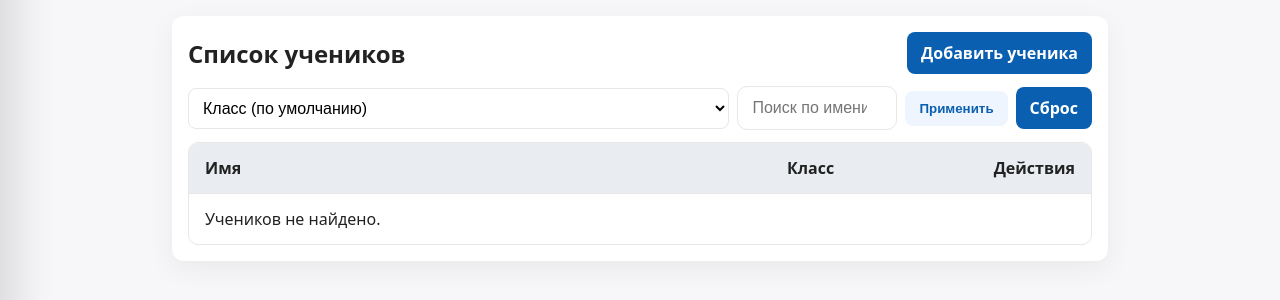
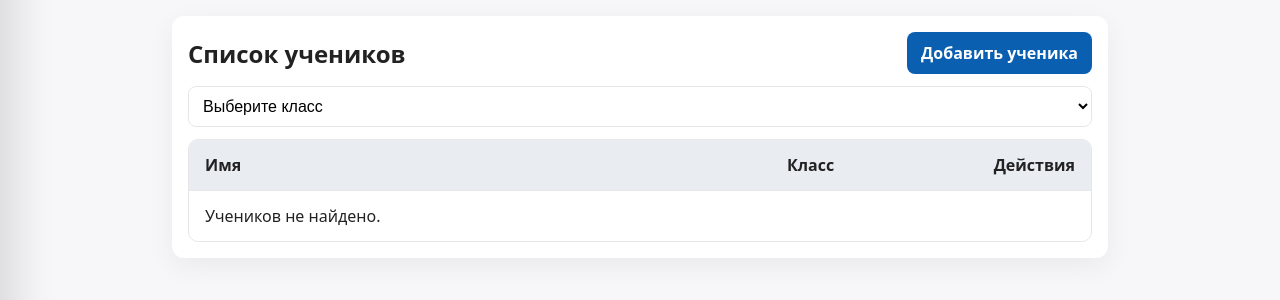
Before and after one commit to alikitto/repp2025, a PHP site: page /profile/list.php in a window 1280 px wide. Shown: the part 61-361 px from the top of the page. Run offline with PHP 8.4, Linux system fonts and the light colour scheme; the visitor is signed in with stand-in values (Sample User, id 1); data that the repository does not hold is empty.

Commit message:
Update list.php

```diff
--- a/profile/list.php
+++ b/profile/list.php
@@ -1,12 +1,11 @@
 <?php
-// /profile/list.php  (упрощённая версия — убран столбец "Баланс")
+// /profile/list.php  (упрощённая версия — убран поиск и кнопки фильтра)
 require_once __DIR__ . '/_auth.php';
 require_once __DIR__ . '/../db_conn.php';
 require_once __DIR__ . '/../common/csrf.php';
 
-// Параметры фильтра
+// Параметр фильтра
 $klass = trim($_GET['klass'] ?? '');
-$q     = trim($_GET['q'] ?? '');
 
 // Получаем список классов для фильтра
 $res = $con->query("SELECT DISTINCT COALESCE(NULLIF(klass,''),'') AS klass FROM stud ORDER BY klass");
@@ -36,19 +35,11 @@ $where = [];
 $params = [];
 $types = '';
 
-// Фильтр по классу
+// Фильтр по классу (отправляется автоматически при выборе)
 if ($klass !== '') {
     $where[] = "s.klass = ?";
     $params[] = $klass;
     $types .= 's';
-}
-
-// Поиск
-if ($q !== '') {
-    $where[] = "(s.name LIKE ? OR s.lastname LIKE ? OR CONCAT(s.lastname,' ',s.name) LIKE ? OR s.phone LIKE ?)";
-    $like = "%$q%";
-    $params[] = $like; $params[] = $like; $params[] = $like; $params[] = $like;
-    $types .= 'ssss';
 }
 
 if ($where) $sql .= " WHERE " . implode(' AND ', $where);
@@ -86,8 +77,7 @@ $csrfToken = function_exists('csrf_token') ? csrf_token() : '';
   <style>
     /* Локальные стили для страницы списка */
     .filter-row { display:flex; gap:10px; align-items:center; margin-bottom:12px; flex-wrap:wrap; }
-    .filter-row .search { flex:1; min-width:160px; }
-    .actions-panel { display:flex; gap:8px; align-items:center; justify-content:flex-end; }
+    .filter-row .select { min-width:200px; padding:10px; border-radius:8px; border:1px solid var(--border); }
     .icon-btn { display:inline-flex; align-items:center; justify-content:center; width:36px; height:36px; border-radius:8px; border:1px solid var(--border); background:#fff; cursor:pointer; }
     .icon-btn:hover { box-shadow:0 6px 18px rgba(0,0,0,0.06); }
     .icon-btn svg{ width:18px; height:18px; stroke:currentColor; }
@@ -109,20 +99,14 @@ $csrfToken = function_exists('csrf_token') ? csrf_token() : '';
     </div>
 
     <div class="filter-row" style="margin-top:12px;">
-      <form id="filterForm" method="get" style="display:flex;align-items:center;gap:8px;width:100%;">
-        <select name="klass" onchange="this.form.submit()" style="padding:10px;border-radius:8px;border:1px solid var(--border);">
-          <option value=""><?= htmlspecialchars('Класс (по умолчанию)') ?></option>
+      <!-- Форма с автосабмитом при выборе класса -->
+      <form id="filterForm" method="get" style="width:100%;">
+        <select name="klass" class="select" onchange="this.form.submit()">
+          <option value=""><?= htmlspecialchars('Выберите класс') ?></option>
           <?php foreach ($classes as $c): ?>
             <option value="<?= htmlspecialchars($c) ?>" <?= $c === $klass ? 'selected' : '' ?>><?= htmlspecialchars($c) ?></option>
           <?php endforeach; ?>
         </select>
-
-        <input class="search input" type="search" name="q" placeholder="Поиск по имени или телефону" value="<?= htmlspecialchars($q) ?>">
-
-        <div class="actions-panel">
-          <button type="submit" class="btn btn-ghost">Применить</button>
-          <a class="btn" href="/profile/list.php">Сброс</a>
-        </div>
       </form>
     </div>
 
```
